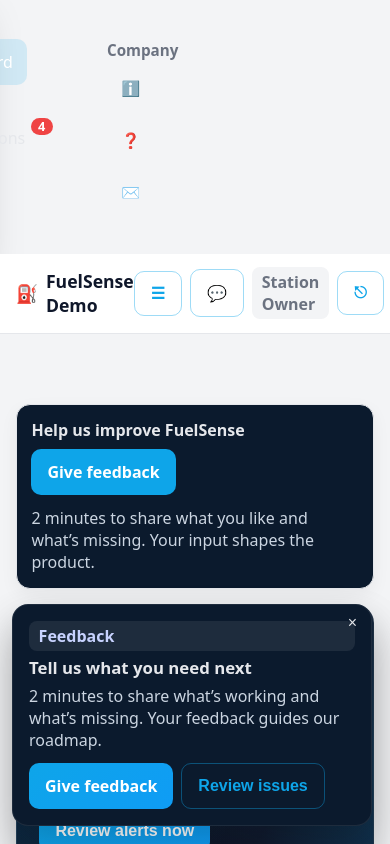
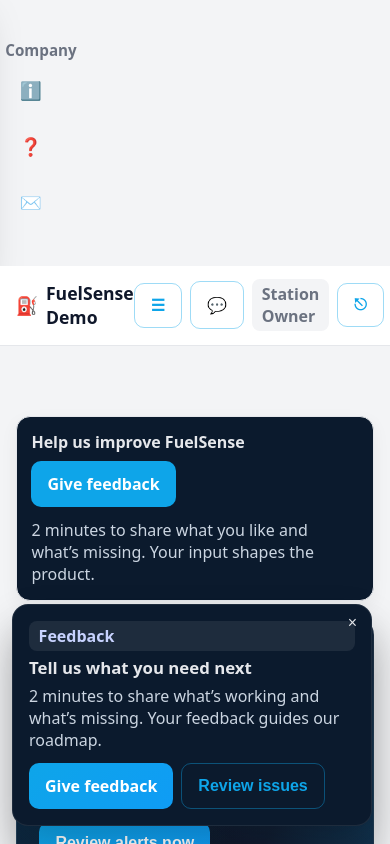
Before and after one commit to arifmanasiya/FuelSense, a React (Vite) app: page /FuelSense/faq in a window 390 px wide. Both pictures are taken after a click on the button "Sign In". Shown: the top 844 px of the page. Built offline with nearby package versions, Linux system fonts and the light colour scheme.

Commit message:
Tighten mobile sidebar badges and labels

```diff
--- a/src/components/SideNav.tsx
+++ b/src/components/SideNav.tsx
@@ -36,25 +36,9 @@
             className={({ isActive }) => (isActive ? 'nav-link active' : 'nav-link')}
             onClick={onLinkClick}
           >
-            <span>{link.icon}</span>
-            <span className="nav-label" style={{ display: 'inline-flex', alignItems: 'center', gap: '0.35rem' }}>
-              {link.label}
-              {link.to === '/alerts' && openAlerts > 0 ? (
-                <span
-                  style={{
-                    background: '#ef4444',
-                    color: '#fff',
-                    borderRadius: '999px',
-                    padding: '0.05rem 0.45rem',
-                    fontSize: '0.8rem',
-                    fontWeight: 700,
-                    lineHeight: 1.2,
-                  }}
-                >
-                  {openAlerts}
-                </span>
-              ) : null}
-            </span>
+            <span className="nav-icon">{link.icon}</span>
+            <span className="nav-label">{link.label}</span>
+            {link.to === '/alerts' && openAlerts > 0 ? <span className="nav-count">{openAlerts}</span> : null}
           </NavLink>
         ))}
       </nav>
@@ -70,7 +54,7 @@
               className={({ isActive }) => (isActive ? 'nav-link active' : 'nav-link')}
               onClick={onLinkClick}
             >
-              <span>{link.icon}</span>
+              <span className="nav-icon">{link.icon}</span>
               <span className="nav-label">{link.label}</span>
             </NavLink>
           ))}
--- a/src/styles.css
+++ b/src/styles.css
@@ -96,6 +96,7 @@
   align-items: center;
   gap: 0.6rem;
   transition: background 0.15s ease, color 0.15s ease;
+  position: relative;
 }
 
 .nav-link.active,
@@ -108,6 +109,22 @@
   display: inline-flex;
   align-items: center;
   gap: 0.35rem;
+}
+
+.nav-icon {
+  font-size: 1.1rem;
+}
+
+.nav-count {
+  background: #ef4444;
+  color: #fff;
+  border-radius: 999px;
+  padding: 0.1rem 0.45rem;
+  font-size: 0.78rem;
+  font-weight: 700;
+  line-height: 1.2;
+  min-width: 22px;
+  text-align: center;
 }
 
 .topnav {
@@ -610,6 +627,14 @@
     display: none;
   }
 
+  .nav-link {
+    gap: 0.4rem;
+  }
+
+  .nav-count {
+    margin-left: auto;
+  }
+
   .table {
     display: block;
     overflow-x: auto;
```
